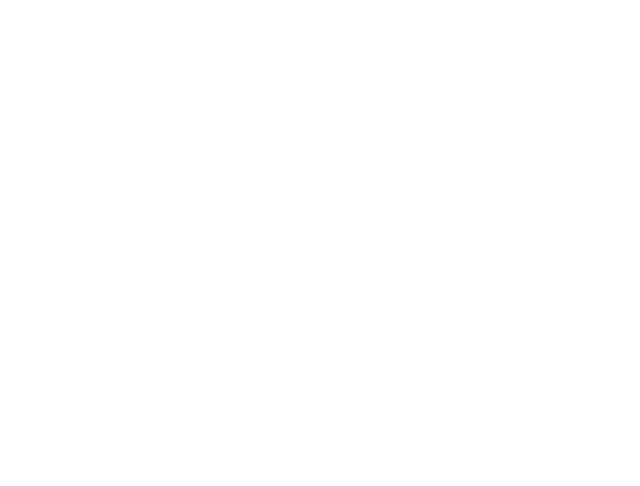
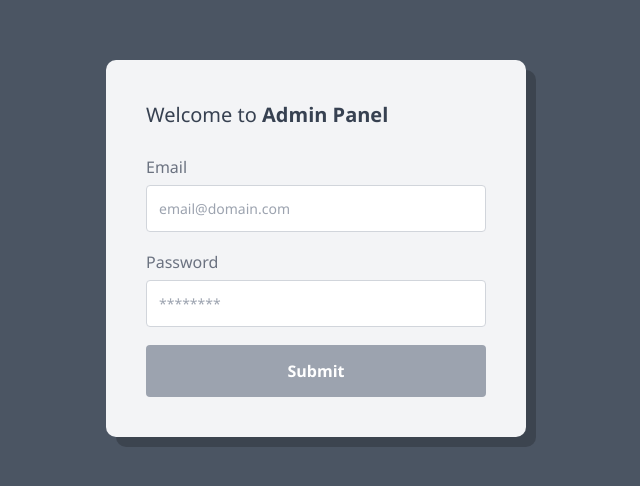
Before and after one commit to brijwonyx/onyx_tyre_frontend, a React (Vite) app: page /admin/login in a window 1280 px wide. Before the commit this address had no page. Shown: the part 152-638 px from the top of the page, without its empty margins (324-964 px from the left). Built offline with nearby package versions, Linux system fonts and the light colour scheme.

Commit message:
[Feature] : Add login page

```diff
--- a/src/Common-Controller/controller.js
+++ b/src/Common-Controller/controller.js
@@ -16,7 +16,7 @@ const CallApi = () => {
   const controllerRef = useRef(null);
 
   const request = useCallback(
-    async ({ url, method = "GET", data = null, params = {}, headers = {} }) => {
+    async ({ url, method = "GET", data, params = {}, headers = {} }) => {
       setLoading(true);
       setError(null);
 
--- a/src/admin/components/products/CreateProductModal.jsx
+++ b/src/admin/components/products/CreateProductModal.jsx
@@ -1,12 +1,13 @@
 import { Dialog, Transition, Tab, DialogPanel, TabGroup, TabList, TabPanels, TabPanel } from "@headlessui/react";
-import { Fragment, useState } from "react";
+
+import { Fragment } from "react";
 import BasicInfoTab from "./tabs/BasicInfoTab";
 import CategoriesTab from "./tabs/CategoriesTab";
 import VariantsTab from "./tabs/VariantsTab";
 import PricingTab from "./tabs/PrincingTab";
 import { X } from "lucide-react";
 import esc from "../../assets/esc.svg";
-import useProductController from "./product-controller";
+
 import Toaster from "../../../shared/Toaster";
 
 export default function CreateProductModal({ open, setOpen }) {
--- a/src/admin/components/products/product-controller.ts
+++ b/src/admin/components/products/product-controller.ts
@@ -87,7 +87,6 @@ const useProductController = () => {
     };
 
     const onChangeBrandValue = ((val) => {
-        (val,'vallaueuue')
         setBrandValue(val)
         fetchModels(val)
         fetchBendorById(val)
@@ -104,15 +103,10 @@ const useProductController = () => {
     })
 
     const onChangeWhearehouse = ((val) => {
-        (val,'valuee')
-        // setWharehouseValue(val)
-        // // const selectedSpecialization = formValues[AdminStaffFormKeys.SELECTED_SPECIALIZATION];
-
         const foundIndex = wharehouseValue.findIndex((item) => item.id === val.id);
 
         if (foundIndex !== -1) {
             const data = warehouse.filter((item) => item.id !== val.id);
-            (data,'datattatata')
 
             setWharehouseValue(data)
         } else {
@@ -175,8 +169,6 @@ const useProductController = () => {
         };
     };
 
-    (wharehouseValue,'wharehouseValue')
-
     const addProduct = async (setOpen) => {
         const payload = formatTyreData({ ...brandValue, ...modelValue, ...fitmentValue, ...storeData, faqs: faqs, ...brandByValue, ...modelByValue, warehouse:wharehouseValue });
 
@@ -208,8 +200,6 @@ const useProductController = () => {
         fetchWarehouse()
     }, []);
 
-    // (fitmentValue,brandValue, brandByValue, modelByValue, "datatatata")
-
     return {
         brands,
         models,
--- /dev/null
+++ b/src/admin/pages/Login/index.tsx
@@ -0,0 +1,164 @@
+import React, { useState } from "react";
+
+import { useNavigate } from "react-router-dom";
+
+import CallApi from "../../../Common-Controller/controller";
+
+import { LOGIN_URL } from "../../../api/apiRoutes";
+
+import { ErrorState, FormState } from "./type";
+
+import "./styles.css";
+
+const Login: React.FC = () => {
+  const [form, setForm] = useState<FormState>({
+    email: "",
+    password: "",
+  });
+
+    const navigate = useNavigate();
+
+  const [errors, setErrors] = useState<ErrorState>({});
+
+  // Email regex
+  const validateEmail = (email: string): boolean => {
+    return /^[^\s@]+@[^\s@]+\.[^\s@]+$/.test(email);
+  };
+
+  const { loading, request } = CallApi();
+
+  const validate = (): ErrorState => {
+    const newErrors: ErrorState = {};
+
+    if (!form.email) {
+      newErrors.email = "Email is required";
+    } else if (!validateEmail(form.email)) {
+      newErrors.email = "Please enter a valid email";
+    }
+
+    if (!form.password) {
+      newErrors.password = "Password is required";
+    }
+
+    return newErrors;
+  };
+
+const handleChange = (e: React.ChangeEvent<HTMLInputElement>) => {
+    const { name, value } = e.target;
+
+    setForm((prev) => ({
+      ...prev,
+      [name]: value,
+    }));
+
+    setErrors((prev) => {
+      const newErrors = { ...prev };
+
+      if (name === "email") {
+        if (!value) {
+          newErrors.email = "Email is required";
+        } else if (!validateEmail(value)) {
+          newErrors.email = "Enter valid email";
+        } else {
+          delete newErrors.email;
+        }
+      }
+
+      if (name === "password") {
+        if (!value) {
+          newErrors.password = "Password is required";
+        } else {
+          delete newErrors.password;
+        }
+      }
+
+      return newErrors;
+    });
+  };
+
+  const handleSubmit = async (e: React.FormEvent<HTMLFormElement>) => {
+    e.preventDefault();
+
+    const validationErrors = validate();
+
+    if (Object.keys(validationErrors).length > 0) {
+      setErrors(validationErrors);
+      return;
+    }
+
+     try {
+          const response = await request({
+            url: LOGIN_URL,
+            method: "POST",
+            data: {
+              identifier: form.email,
+              password: form.password,
+            },
+          });
+
+          if (response?.success) {
+            localStorage.setItem("token", response?.data);
+            // setIsLoggedIn(true);
+            navigate("/admin/products");
+          }
+        } catch (err) {
+          console.error("Login Failed:", err);
+        }
+  };
+
+  const isFormValid =
+    form.email &&
+    form.password &&
+    validateEmail(form.email);
+
+  return (
+    <div className="login-container">
+      <div className="login-card">
+        <h2 className="title">
+          Welcome to <span>Admin Panel</span>
+        </h2>
+
+        <form onSubmit={handleSubmit}>
+          <div className="form-group">
+            <label>Email</label>
+            <input
+              type="text"
+              name="email"
+              placeholder="email@domain.com"
+              value={form.email}
+              onChange={handleChange}
+            />
+            {errors.email && (
+              <span className="error">{errors.email}</span>
+            )}
+          </div>
+
+          <div className="form-group">
+            <label>Password</label>
+            <input
+              type="password"
+              name="password"
+              placeholder="********"
+              value={form.password}
+              onChange={handleChange}
+            />
+            {errors.password && (
+              <span className="error">{errors.password}</span>
+            )}
+          </div>
+
+          <button
+            type="submit"
+            className="submit-btn"
+            disabled={!isFormValid || loading}
+
+          >
+            {loading ? 'loading...' :'Submit'}
+          </button>
+        </form>
+      </div>
+    </div>
+  );
+};
+
+export default Login;
--- /dev/null
+++ b/src/admin/pages/Login/styles.css
@@ -0,0 +1,103 @@
+* {
+  box-sizing: border-box;
+  font-family: "Segoe UI", sans-serif;
+}
+
+body {
+  margin: 0;
+}
+
+.login-container {
+  height: 100vh;
+  background: #4b5563; /* dark gray */
+  display: flex;
+  align-items: center;
+  justify-content: center;
+}
+
+.login-card {
+  width: 420px;
+  padding: 40px;
+  background: #f3f4f6;
+  border-radius: 10px;
+  box-shadow: 10px 10px 0px rgba(0, 0, 0, 0.2);
+}
+
+.title {
+  font-size: 20px;
+  margin-bottom: 25px;
+  color: #374151;
+}
+
+.title span {
+  font-weight: bold;
+}
+
+.form-group {
+  margin-bottom: 18px;
+  display: flex;
+  flex-direction: column;
+}
+
+.form-group label {
+  margin-bottom: 6px;
+  color: #6b7280;
+}
+
+.form-group input {
+  padding: 12px;
+  border: 1px solid #d1d5db;
+  border-radius: 4px;
+  outline: none;
+  font-size: 14px;
+}
+
+.form-group input:focus {
+  border-color: #10b981;
+}
+
+.error {
+  font-size: 12px;
+  color: #ef4444;
+  margin-top: 4px;
+}
+
+.forgot {
+  font-size: 13px;
+  color: #6b7280;
+  margin-bottom: 20px;
+  cursor: pointer;
+}
+
+.submit-btn {
+  width: 100%;
+  padding: 14px;
+  background: #10b981;
+  color: white;
+  border: none;
+  border-radius: 4px;
+  font-weight: bold;
+  cursor: pointer;
+  transition: 0.3s;
+}
+
+.submit-btn:hover:enabled {
+  background: #059669;
+}
+
+.submit-btn:disabled {
+  background: #9ca3af;
+  cursor: not-allowed;
+}
+
+.register {
+  text-align: center;
+  margin-top: 18px;
+  font-size: 14px;
+  color: #6b7280;
+}
+
+.register span {
+  color: #10b981;
+  cursor: pointer;
+}
--- /dev/null
+++ b/src/admin/pages/Login/type.ts
@@ -0,0 +1,9 @@
+export interface FormState {
+  email: string;
+  password: string;
+}
+
+export interface ErrorState {
+  email?: string;
+  password?: string;
+}
--- a/src/admin/pages/products/Products.jsx
+++ b/src/admin/pages/products/Products.jsx
@@ -1,15 +1,15 @@
+import { useMemo, useState } from "react";
+
 import ContentCard from "../../components/common/ContentCard";
 import PageHeader from "../../components/common/PageHeader";
 import PageHeader2 from "../../components/common/PageHeader2";
-import OrdersFilters from "../../components/orders/OrdersFilters";
-import OrdersTable from "../../components/orders/OrdersTable";
 import CreateProductModal from "../../components/products/CreateProductModal";
 import DataTable from "../../components/common/DataTable";
 import TableFilters from "../../components/common/TableFilter";
 import { useNavigate } from "react-router-dom";
 
 import useMainProductController from "./main-product-controller";
-import { useMemo, useState } from "react";
+
 
 const Products = () => {
   const navigate = useNavigate();
@@ -17,8 +17,6 @@ const Products = () => {
   const [value , setValue] = useState('')
 
   const { brandData, open, setOpen } = useMainProductController({searchParams:value});
-
-  (value,'value')
 
   const getBrandData = () => {
      if(brandData && brandData?.length){
@@ -33,6 +31,7 @@ const Products = () => {
      return [] ;
   }
 
+  // eslint-disable-next-line react-hooks/preserve-manual-memoization
   const data = useMemo(()=>getBrandData(),[brandData])
 
 
--- a/src/admin/pages/products/main-product-controller.ts
+++ b/src/admin/pages/products/main-product-controller.ts
@@ -14,7 +14,7 @@ const useMainProductController = (args:{searchParams:string,brandId:string}) =>
     const [tyreData, setTyreData] = useState({})
 
     const fetchBrands = async () => {
-        const data = await request(`/api/v1/tyre/brands?page=1&limit=10&sortBy=vendor_name&sortOrder=DESC&search=${searchParams}`, "GET", null, true);
+        const data = await request(`/api/v1/tyre/brands?page=1&limit=1000&sortBy=vendor_name&sortOrder=DESC&search=${searchParams}`, "GET", null, true);
         if (data.success) {
             setBrandData(data.data);
         }
--- a/src/admin/routes/AdminRoutes.jsx
+++ b/src/admin/routes/AdminRoutes.jsx
@@ -8,8 +8,12 @@ import ProductDetails from "../pages/products/ProductDetails";
 import VariantDetails from "../pages/products/VariantDetails";
 import CustomerDetails from "../pages/customers/CustomerDetails";
 import DashBoard from "../pages/Dashboard";
+import Login from "../pages/Login";
 
 const AdminRoutes = (
+    <>
+     <Route path="/admin/login" element={<Login />} />
+
     <Route path="/admin" element={<AdminLayout />}>
         <Route index element={<DashBoard />} />
         <Route path="/admin/orders" element={<Orders />} />
@@ -20,5 +24,6 @@ const AdminRoutes = (
         <Route path="/admin/products/view" element={<ProductDetails />} />
         <Route path="/admin/products/view/variant" element={<VariantDetails />} />
     </Route>
+    </>
 )
 export default AdminRoutes
```
Also changed, not shown: src/admin/components/products/tabs/BasicInfoTab.jsx (+17 -39 lines), src/admin/pages/products/VariantDetails.jsx (+3 -28 lines).
